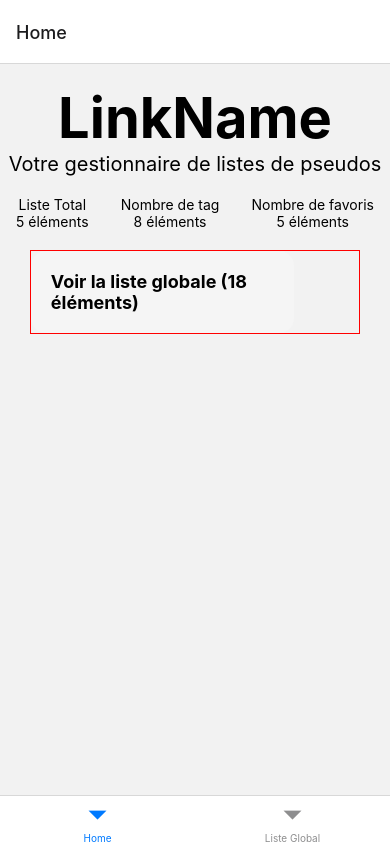
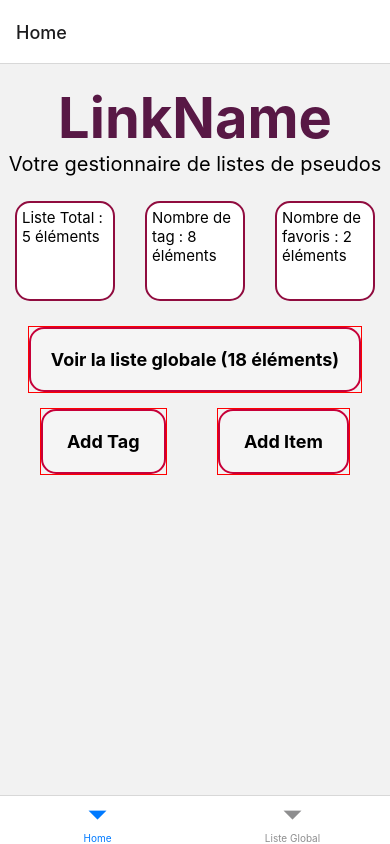
Before and after one commit to PiR194/LinkName, a React Native app: screen /Home in a window 390 px wide. Built offline with nearby package versions, Linux system fonts and the light colour scheme.

Commit message:
mis à jour de l'interface :lipstick:

```diff
--- /dev/null
+++ b/Components/DisplayListInfo.tsx
@@ -0,0 +1,35 @@
+
+import React from 'react';
+import { StyleSheet, Text, View, TouchableNativeFeedback } from 'react-native';
+import { MainTheme } from '../Style/Themes';
+
+
+
+export default function DisplayListInfo({ txt }) {
+    return (
+        <View style={styles.container}>
+            <Text style={styles.text}>{txt}</Text>
+        </View>
+    )
+}
+
+
+const styles = StyleSheet.create({
+    container: {
+        backgroundColor:'#fff',
+
+        borderWidth: 2,
+        // borderColor: 'lightgrey',
+        borderColor: MainTheme.colors.secondary,
+        borderRadius: 15,
+
+        width: 100,
+        height: 100,
+
+        margin:5,
+        padding:5,
+    },
+    text:{
+        fontSize:15,
+    }
+});
--- a/Screen/Home.tsx
+++ b/Screen/Home.tsx
@@ -1,6 +1,7 @@
 import React from 'react';
 import { StyleSheet, Text, View, TouchableNativeFeedback } from 'react-native';
 import { MainTheme } from '../Style/Themes';
+import DisplayListInfo from '../Components/DisplayListInfo';
 
 export default function Home({ navigation }) {
 
@@ -28,13 +29,18 @@ export default function Home({ navigation }) {
                 <Text style={styles.title}>LinkName</Text>
                 <Text style={styles.txt}>Votre gestionnaire de listes de pseudos</Text>
             </View>
-            <View style={styles.listContainer}>
+            {/* <View style={styles.listContainer}>
                 {lists.map((list, index) => (
                     <View key={index} style={styles.listItem}>
                         <Text>{list.name}</Text>
                         <Text>{list.itemCount} éléments</Text>
                     </View>
                 ))}
+            </View> */}
+            <View style={styles.listContainer}>
+                <DisplayListInfo txt="Liste Total : 5 éléments "/>
+                <DisplayListInfo txt="Nombre de tag : 8 éléments "/>
+                <DisplayListInfo txt="Nombre de favoris : 2 éléments "/>
             </View>
             <View style={styles.footer}>
                 <TouchableNativeFeedback onPress={navigateToGlobalList}>
@@ -42,6 +48,20 @@ export default function Home({ navigation }) {
                         <Text style={styles.buttonText}>Voir la liste globale ({getTotalItemCount()} éléments)</Text>
                     </View>
                 </TouchableNativeFeedback>
+
+
+                <View style={styles.addView}>
+                    <TouchableNativeFeedback onPress={navigateToGlobalList}>
+                        <View style={styles.button}>
+                            <Text style={styles.buttonText}> Add Tag </Text>
+                        </View>
+                    </TouchableNativeFeedback>
+                    <TouchableNativeFeedback onPress={navigateToGlobalList}>
+                        <View style={styles.button}>
+                            <Text style={styles.buttonText}> Add Item </Text>
+                        </View>
+                    </TouchableNativeFeedback>
+                </View>
             </View>
         </View>
     );
@@ -60,6 +80,7 @@ const styles = StyleSheet.create({
         fontSize: 56,
         fontWeight: 'bold',
         marginTop: 20,
+        color: MainTheme.colors.tertiary
     },
     txt: {
         fontSize: 20,
@@ -77,13 +98,21 @@ const styles = StyleSheet.create({
     footer: {
         alignItems: 'center',
     },
+    addView: {
+        display:'flex',
+        justifyContent:'space-evenly',
+        flexDirection:'row',
+        marginTop:15,
+        gap:50
+    },
 
     //* Boutons
     button: {
         backgroundColor: '#F5F5F5',
+        borderWidth: 2,
         borderRadius: 15,
+        borderColor: MainTheme.colors.primary,
         padding: 20,
-        width: '80%',
         alignItems: 'center',
     },
     buttonText: {
```
